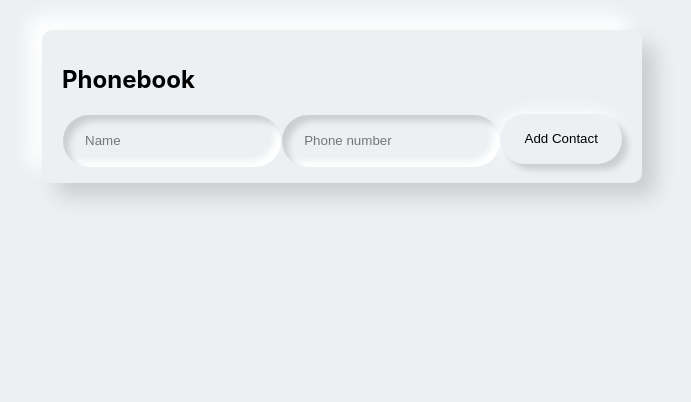
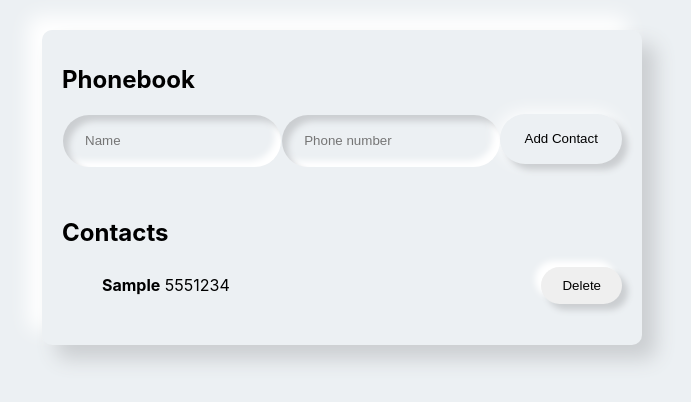
Before and after one commit to Veronikanos/goit-react-hw-06-phonebook, a React (Create React App) app: page / in a window 1280 px wide. Both pictures are taken after typing "Sample", "5551234" into the empty fields and a click on the button "Add Contact". Shown: the top 402 px of the page, without its empty margins (298-989 px from the left). Built offline with nearby package versions, Linux system fonts and the light colour scheme.

Commit message:
feat: add and delete contacts through redux global state

```diff
--- a/src/components/App.jsx
+++ b/src/components/App.jsx
@@ -13,9 +13,9 @@ export const App = () => {
   // );
   // const [filter, setFilter] = useState('');
 
-  const dispatch = useDispatch();
-  const contacts = useSelector(state => state.phone);
-  console.log(contacts);
+  // const dispatch = useDispatch();
+  // const contacts = useSelector(state => state.phone);
+  // console.log(contacts);
 
   // useEffect(() => {
   //   localStorage.setItem('contacts', JSON.stringify(contacts));
@@ -24,14 +24,6 @@ export const App = () => {
   // const changeFilter = e => {
   //   setFilter(e.currentTarget.value);
   // };
-
-  const handleAddContact = newContact => {
-    // contacts.find(item => item.name === newContact.name)
-    //   ? alert(`${newContact.name} is already in contacts`)
-    //   :  setContacts([newContact, ...contacts]);
-    dispatch(addContact(newContact));
-    console.log(contacts);
-  };
 
   // const deleteContact = id => {
   //   setContacts(contacts.filter(contact => contact.id !== id));
@@ -47,23 +39,23 @@ export const App = () => {
     <section className={styles.phonebook}>
       <div className={styles.container}>
         <h1>Phonebook</h1>
-        <ContactForm handleAddContact={handleAddContact} />
+        <ContactForm />
       </div>
-      {/* <div className={styles.container}>
+      <div className={styles.container}>
         <h2>Contacts</h2>
-        {!contacts.length ? (
+        {/* {!contacts.length ? (
           <h3>Your phonebook is empty. Add your first contact</h3>
-        ) : (
-          <>
-            <h3>Your phonebook has {contacts.length} contacts</h3>
-            <Filter filter={filter} onChange={changeFilter} />
-            <ContactList
-              contacts={filteredContacts}
-              // onDelete={deleteContact}
-            />
-          </>
-        )}
-      </div> */}
+        ) : ( */}
+        <>
+          {/* <h3>Your phonebook has {contacts.length} contacts</h3> */}
+          {/* <Filter filter={filter} onChange={changeFilter} /> */}
+          <ContactList
+          // contacts={filteredContacts}
+          // onDelete={deleteContact}
+          />
+        </>
+        {/* )} */}
+      </div>
     </section>
   );
 };
--- a/src/components/ContactForm/ContactForm.jsx
+++ b/src/components/ContactForm/ContactForm.jsx
@@ -1,32 +1,39 @@
 import styles from './ContactForm.module.css';
-import React, { useState } from 'react';
+import React from 'react';
 import { nanoid } from 'nanoid';
 import PropTypes from 'prop-types';
+import { useDispatch } from 'react-redux';
+import { addContact } from 'redux/contactSlice';
 
-export const ContactForm = ({ handleAddContact }) => {
-  const [name, setName] = useState('');
-  const [number, setNumber] = useState('');
-  const state = {
-    name: setName,
-    number: setNumber,
-  };
+export const ContactForm = () => {
+  // const [name, setName] = useState('');
+  // const [number, setNumber] = useState('');
+  // const state = {
+  //   name: setName,
+  //   number: setNumber,
+  // };
+
+  const dispatch = useDispatch();
+  // const contacts = useSelector(state => state.phone);
+  // console.log(contacts);
 
   const handleInput = e => {
-    const { name, value } = e.target;
-    state[name](value);
+    // const { name, value } = e.target;
+    // state[name](value);
   };
 
   const handleSubmit = e => {
     e.preventDefault();
+
+    // console.log(e.target.elements.name.value);
     const newObj = {
       id: nanoid(),
-      name,
-      number,
+      name: e.target.elements.name.value,
+      number: e.target.elements.number.value,
     };
+    dispatch(addContact(newObj));
 
-    handleAddContact(newObj);
-    setName('');
-    setNumber('');
+    e.target.reset();
   };
 
   return (
@@ -40,7 +47,7 @@ export const ContactForm = ({ handleAddContact }) => {
           pattern="^[a-zA-Zа-яА-Я]+(([' -][a-zA-Zа-яА-Я ])?[a-zA-Zа-яА-Я]*)*$"
           title="Name may contain only letters, apostrophe, dash and spaces. For example Adrian, Jacob Mercer, Charles de Batz de Castelmore d'Artagnan"
           required
-          value={name}
+          // value={name}
           onChange={handleInput}
         />
       </label>
@@ -54,7 +61,7 @@ export const ContactForm = ({ handleAddContact }) => {
           pattern="\+?\d{1,4}?[-.\s]?\(?\d{1,3}?\)?[-.\s]?\d{1,4}[-.\s]?\d{1,4}[-.\s]?\d{1,9}"
           title="Phone number must be digits and can contain spaces, dashes, parentheses and can start with +"
           required
-          value={number}
+          // value={number}
           onChange={handleInput}
         />
       </label>
@@ -65,7 +72,3 @@ export const ContactForm = ({ handleAddContact }) => {
     </form>
   );
 };
-
-ContactForm.propTypes = {
-  handleAddContact: PropTypes.func.isRequired,
-};
--- a/src/components/ContactList/ContactList.jsx
+++ b/src/components/ContactList/ContactList.jsx
@@ -1,7 +1,10 @@
 import styles from './ContactList.module.css';
-import PropTypes from 'prop-types';
+import { useDispatch, useSelector } from 'react-redux';
+import { deleteContact } from 'redux/contactSlice';
 
-export const ContactList = ({ contacts, onDelete }) => {
+export const ContactList = () => {
+  const dispatch = useDispatch();
+  const contacts = useSelector(state => state.contacts);
   return (
     <>
       <ul>
@@ -10,7 +13,10 @@ export const ContactList = ({ contacts, onDelete }) => {
             <p className={styles.user}>
               <b>{item.name}</b> {item.number}
             </p>
-            <button type="submit" onClick={() => onDelete(item.id)}>
+            <button
+              type="button"
+              onClick={() => dispatch(deleteContact(item.id))}
+            >
               Delete
             </button>
           </li>
@@ -19,14 +25,3 @@ export const ContactList = ({ contacts, onDelete }) => {
     </>
   );
 };
-
-ContactList.propTypes = {
-  contacts: PropTypes.arrayOf(
-    PropTypes.shape({
-      id: PropTypes.string.isRequired,
-      name: PropTypes.string.isRequired,
-      number: PropTypes.string.isRequired,
-    })
-  ),
-  onDelete: PropTypes.func.isRequired,
-};
--- a/src/redux/contactSlice.js
+++ b/src/redux/contactSlice.js
@@ -8,7 +8,7 @@ const contactSlice = createSlice({
       state.push(action.payload);
     },
     deleteContact(state, action) {
-      return state.contacts.filter(item => item.id !== action.payload);
+      return state.filter(item => item.id !== action.payload);
     },
   },
 });
```
